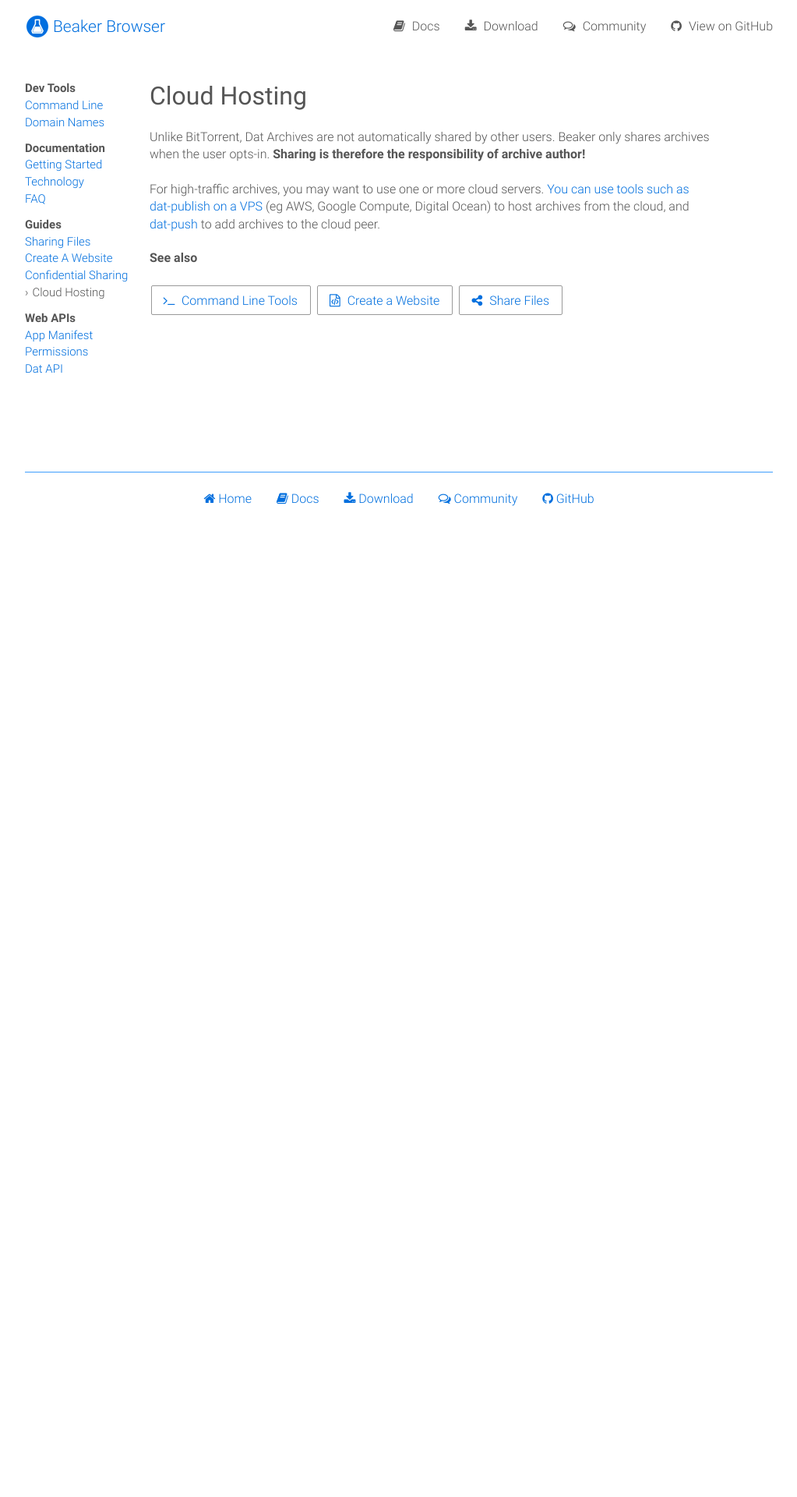
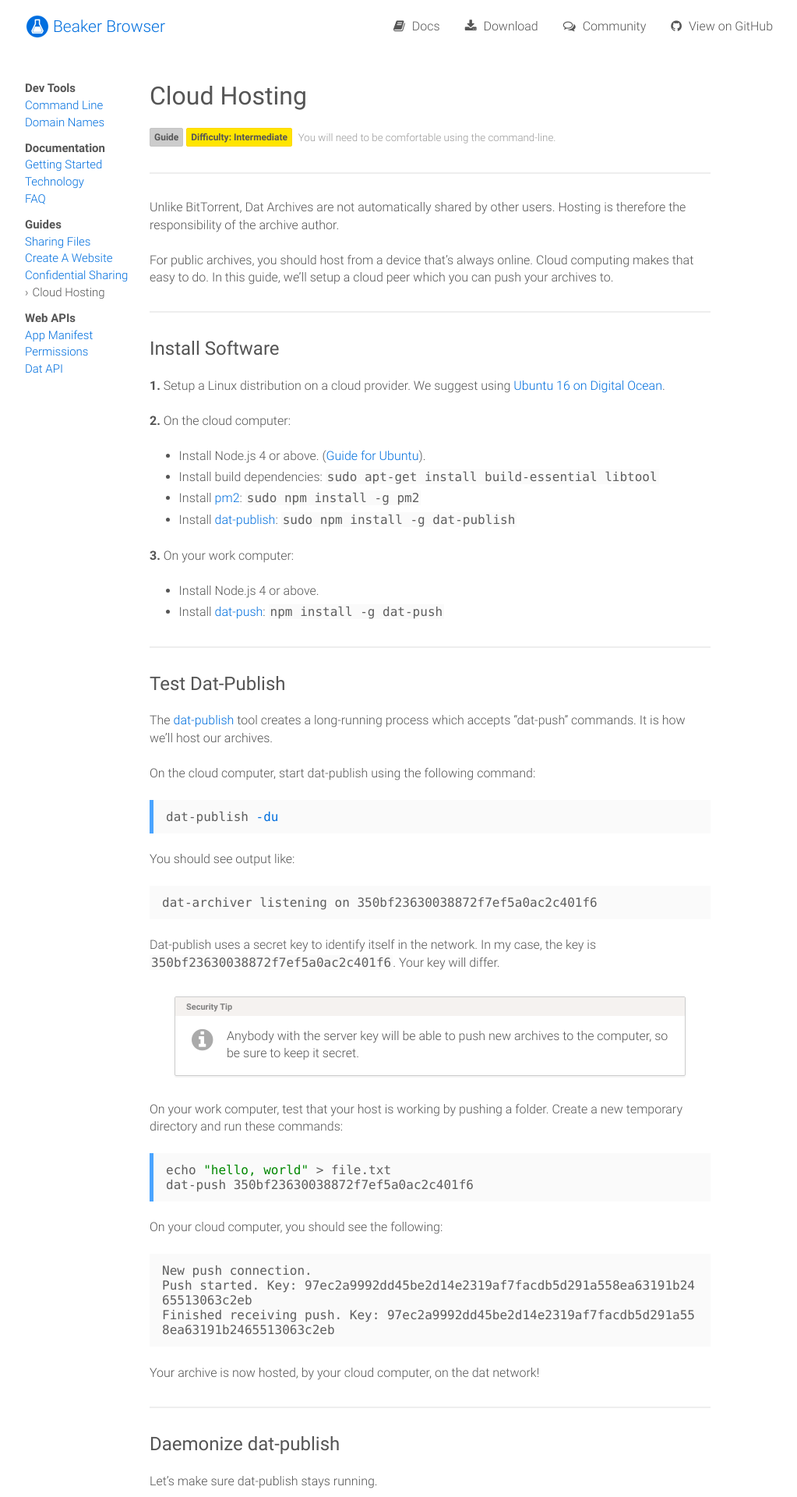
Before and after one commit to beakerbrowser/beakerbrowser.com, a Jekyll site: the page built from _docs/guides/cloud-hosting.md, in a window 1280 px wide. Shown: the top 1920 px of the page at 78% size, without its empty margins (128-1151 px from the left). Built offline with Jekyll 4.4.1, drawn with Linux system fonts in a browser that asks for light colours; before the commit the page ends 918 px from its top, so only the background shows below that; some of the changed text lies outside the part shown.

Commit message:
write the cloud-hosting guide

````diff
--- a/_docs/guides/cloud-hosting.md
+++ b/_docs/guides/cloud-hosting.md
@@ -4,12 +4,134 @@
 order:    4
 ---
 
+<span class="label label-gray">Guide</span>
+<span class="label label-yellow">Difficulty: Intermediate</span>
+&nbsp;<small class="muted">You will need to be comfortable using the command-line.</small>
+
+<hr class="nomargin">
+
 Unlike BitTorrent, Dat Archives are not automatically shared by other users.
-Beaker only shares archives when the user opts-in.
-**Sharing is therefore the responsibility of archive author!**
+Hosting is therefore the responsibility of the archive author.
 
-For high-traffic archives, you may want to use one or more cloud servers.
-[You can use tools such as dat-publish on a VPS](https://github.com/joehand/dat-publish) (eg AWS, Google Compute, Digital Ocean) to host archives from the cloud, and [dat-push](https://github.com/joehand/dat-push) to add archives to the cloud peer.
+For public archives, you should host from a device that's always online.
+Cloud computing makes that easy to do.
+In this guide, we'll setup a cloud peer which you can push your archives to.
+
+<hr class="nomargin">
+
+### Install Software
+
+**1.** Setup a Linux distribution on a cloud provider. We suggest using [Ubuntu 16 on Digital Ocean](https://www.digitalocean.com/).
+
+**2.** On the cloud computer:
+
+ - Install Node.js 4 or above. ([Guide for Ubuntu](https://www.digitalocean.com/community/tutorials/how-to-install-node-js-on-ubuntu-16-04)).
+ - Install build dependencies: `sudo apt-get install build-essential libtool`
+ - Install [pm2](https://github.com/Unitech/pm2): `sudo npm install -g pm2`
+ - Install [dat-publish](https://github.com/joehand/dat-publish): `sudo npm install -g dat-publish`
+
+**3.** On your work computer:
+
+ - Install Node.js 4 or above.
+ - Install [dat-push](https://github.com/joehand/dat-push): `npm install -g dat-push`
+
+<hr class="nomargin">
+
+### Test Dat-Publish
+
+The [dat-publish](https://github.com/joehand/dat-publish) tool creates a long-running process which accepts "dat-push" commands.
+It is how we'll host our archives.
+
+On the cloud computer, start dat-publish using the following command:
+
+```bash
+dat-publish -du
+```
+
+You should see output like:
+
+<pre>
+dat-archiver listening on 350bf23630038872f7ef5a0ac2c401f6
+</pre>
+
+Dat-publish uses a secret key to identify itself in the network.
+In my case, the key is `350bf23630038872f7ef5a0ac2c401f6`.
+Your key will differ.
+
+<div class="technical-explanation" data-title="Security Tip">
+  <div class="icon"><span class="fa fa-info-circle"></span></div>
+  <div class="body">
+    <p>Anybody with the server key will be able to push new archives to the computer, so be sure to keep it secret.</p>
+  </div>
+</div>
+
+On your work computer, test that your host is working by pushing a folder.
+Create a new temporary directory and run these commands:
+
+```bash
+echo "hello, world" > file.txt
+dat-push 350bf23630038872f7ef5a0ac2c401f6
+```
+
+On your cloud computer, you should see the following:
+
+<pre>
+New push connection.
+Push started. Key: 97ec2a9992dd45be2d14e2319af7facdb5d291a558ea63191b2465513063c2eb
+Finished receiving push. Key: 97ec2a9992dd45be2d14e2319af7facdb5d291a558ea63191b2465513063c2eb
+</pre>
+
+Your archive is now hosted, by your cloud computer, on the dat network!
+
+<hr class="nomargin">
+
+### Daemonize dat-publish
+
+Let's make sure dat-publish stays running.
+
+Close the `dat-publish` process from before.
+We will restart it using [pm2](https://github.com/Unitech/pm2), a utility for managing daemons.
+The command will look like this, but **dont copy this command just yet**:
+
+```bash
+pm2 start dat-publish -- $YOUR_KEY -du
+```
+
+You need to replace `$YOUR_KEY`.
+Dat-publish will generate a new key on each invocation unless you specify a key yourself.
+We want the key to stay the same if the process is restarted.
+Copy the key generated by your earlier `dat-publish` invocation, and use it in the `pm2` command above.
+
+If successful, the output of `pm2 log 0` should look like this:
+
+<pre>
+0|dat-publ | dat-archiver listening on $YOUR_KEY
+</pre>
+
+Finally, run this command and follow its instructions to make sure the daemon is started on system reboot:
+
+```bash
+pm2 startup
+```
+
+<hr class="nomargin">
+
+### Summary
+
+You now have a cloud peer which can accept new dats, using dat-push.
+Just go to the folder you want hosted, and run `dat-push $YOUR_KEY` to put your archive on the peer.
+Run the command to push updates to the files.
+
+If you lose your peer's key, you can create a new one by restarting the command and setting a new key.
+Be sure to use a long random string, and not something human-guessable.
+
+You can learn more about the commands via their documentation:
+
+ - [dat-publish](https://github.com/joehand/dat-publish)
+ - [dat-push](https://github.com/joehand/dat-push)
+ - [pm2](https://github.com/Unitech/pm2)
+
+<hr class="nomargin">
 
 #### See also
 
--- a/css/main.scss
+++ b/css/main.scss
@@ -20,9 +20,12 @@
 html, body { height: 100%; }
 body { color: #555; font-family: 'Roboto', sans-serif; font-weight: 300; font-size: 18px; }
 pre, code { font-family: Consolas, "Courier New", monospace; color: #5E5E5E; background: #fafafa; white-space: pre-wrap; }
-pre { padding: 12px 16px; border-left: 5px solid #4aa4ff; word-break: break-all }
+pre { padding: 12px 16px; word-break: break-all }
 code { padding: 0 2px; }
+pre code { padding: 0 }
+pre.highlight { border-left: 5px solid #4aa4ff; }
 hr { border: 0; border: 1px solid #eee; margin: 4em 0; }
+hr.nomargin { margin: 2em 0; }
 img { max-width: 100% }
 
 h1 { margin-bottom: 1em; }
@@ -40,7 +43,9 @@
 .flex-spacer {
   flex: 1;
 }
-
+.muted {
+  color: #999;
+}
 .unbreakable, .unbreakable * {
   white-space: pre;
 }
@@ -54,6 +59,43 @@
 img.bordered {
   border: 1px solid #ccc;
   border-radius: 2px;
+}
+
+.label {
+  display: inline-block;
+  position: relative;
+  top: -1px;
+  font-size: 12px;
+  font-weight: bold;
+  border-radius: 2px;
+  padding: 3px 5px;
+
+  &.label-black {
+    background: #555;
+    border: 1px solid #444;
+    color: #fff;
+  }
+  &.label-gray {
+    background: #ccc;
+    border: 1px solid #c5c5c5;
+  }
+  &.label-yellow {
+    background: #ffe500;
+    border: 1px solid #ffd600;
+  }
+}
+.label-group {
+  .label {
+    border-radius: 0;
+    &:first-child {
+      border-top-left-radius: 2px;
+      border-bottom-left-radius: 2px;
+    }
+    &:last-child {
+      border-top-right-radius: 2px;
+      border-bottom-right-radius: 2px;
+    }
+  }
 }
 
 .btn {
--- a/index.html
+++ b/index.html
@@ -58,7 +58,8 @@
     <img class="bordered" src="/img/screenshot-code.png">
     <div class="desc">
       <p>
-        <a href="/docs/apis/dat.html">New Web APIs</a> give apps read and write access.
+        <a href="/docs/apis/dat.html">New Web APIs</a> give apps permissioned access.<br>
+        <strong>(Coming Soon)</strong>
       </p>
     </div>
   </div>
````
Also changed, not shown: _docs/index.md (+1 -0 lines).
